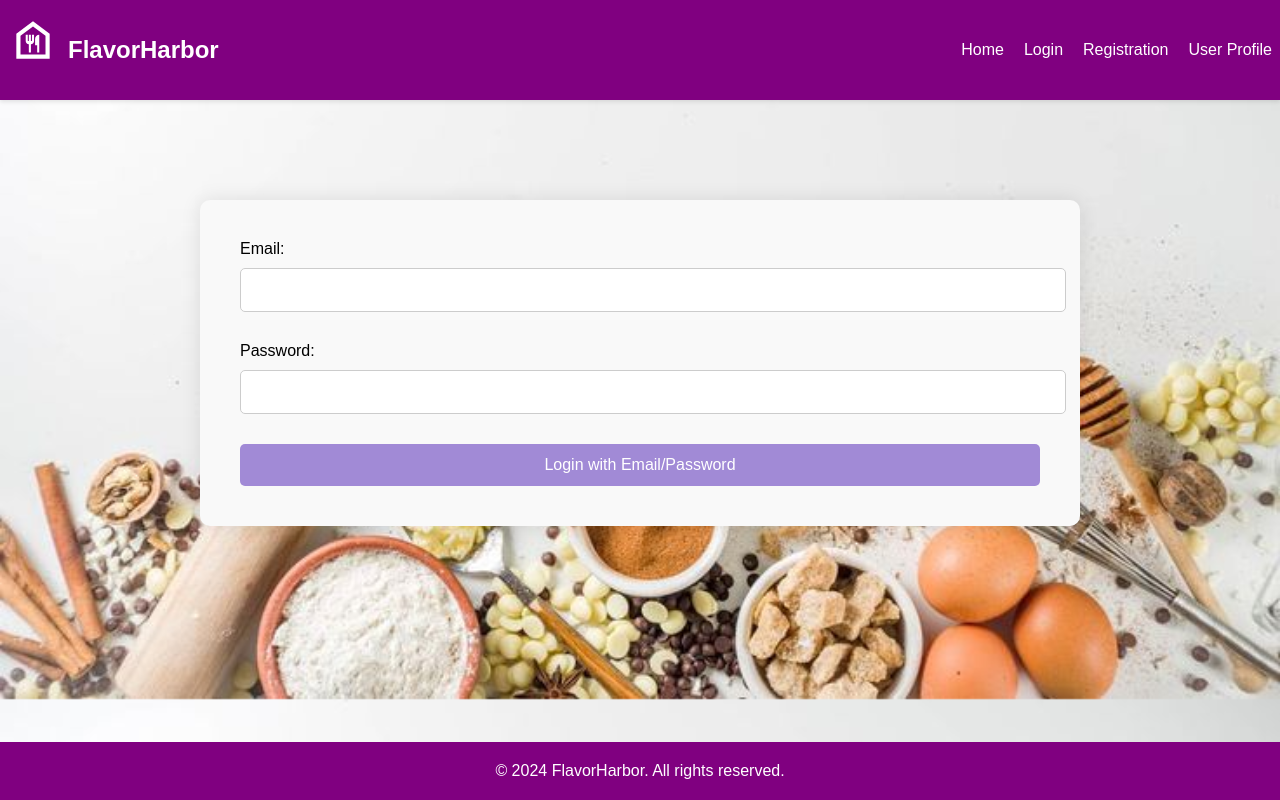
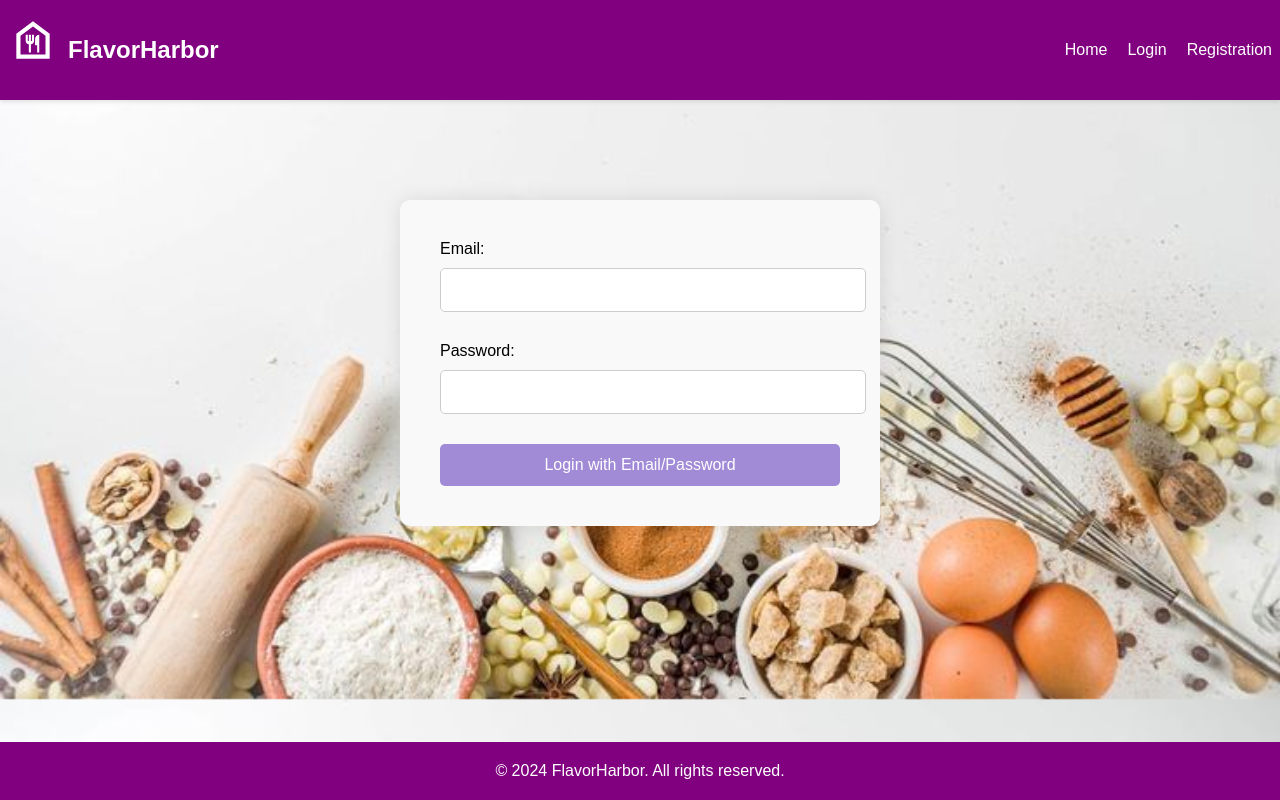
Before and after one commit to jasleen-github/INFO-5139-ProductBacklog, a React (Create React App) app in the folder flavor-harbor/: page /UserProfile in a window 1280 px wide. Built offline with nearby package versions, Linux system fonts and the light colour scheme.

Commit message:
final changes for sprint 1

```diff
--- a/flavor-harbor/src/Components/Pages/Header.js
+++ b/flavor-harbor/src/Components/Pages/Header.js
@@ -22,7 +22,7 @@ const Header = () => {
             <li>
               <Link to="/registration">Registration</Link>
             </li>
-            <li><Link to="/UserProfile">User Profile</Link></li>
+            {/* <li><Link to="/UserProfile">User Profile</Link></li> */}
           </ul>
         </nav>
       </div>
--- a/flavor-harbor/src/Components/Pages/Homepage.js
+++ b/flavor-harbor/src/Components/Pages/Homepage.js
@@ -15,7 +15,7 @@ const Homepage = () => {
       <div className="hero-section">
         <h1>Explore, Share, and Celebrate Culinary Delights!</h1>
 
-        <Link className="login-button" to="/Loginpage">
+        <Link className="login-button" to="/UserProfile">
           Get Started
         </Link>
       </div>
--- a/flavor-harbor/src/assets/Styles/UserProfile.css
+++ b/flavor-harbor/src/assets/Styles/UserProfile.css
@@ -1,5 +1,5 @@
 .user-profile {
-  max-width: 800px;
+  max-width: 400px;
   margin: 100px auto 20px; /* Adjust margin to center and lower the form */
   padding: 40px; /* Increase padding for more space */
   background-color: #f9f9f9;
```
